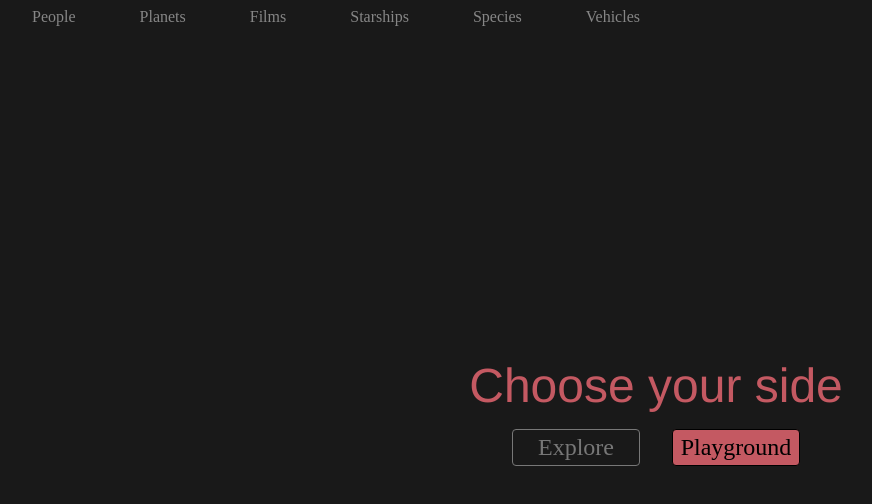
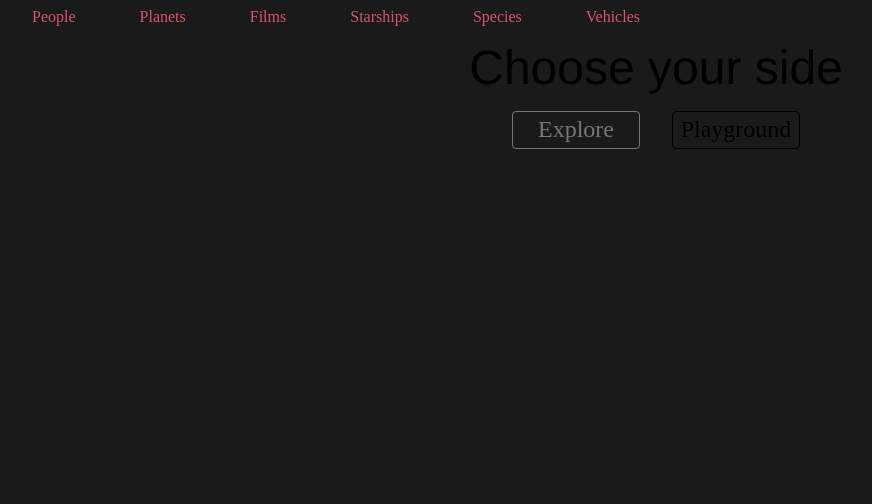
Before and after one commit to marcosfede/swapiql, a Next.js app in the folder client-next/: page / in a window 1280 px wide. Shown: the top 504 px of the page, without its empty margins (304-1176 px from the left). Built offline with nearby package versions, Linux system fonts and the light colour scheme.

Commit message:
base global css for colors

```diff
--- a/client-next/styles/global.styles.ts
+++ b/client-next/styles/global.styles.ts
@@ -1,22 +1,44 @@
 import css from 'styled-jsx/css'
 
 export default css`
-  body {
-    background: #191919;
-  }
-  html,
-  body,
-  #__next {
-    height: 100%;
+  :root {
+    --main-bg-color: #1a1a1a;
+    --main-fg-color: #b3b3b3;
+    --primary-color: #d95468;
+    --secondary-color: #499bfc;
+    --secondary-fg-color: #a0b3c6;
   }
 
-  .grey {
-    --grey: #868686;
-    color: var(--grey);
+  @font-face {
+    font-family: 'starjedi';
+    src: url('/static/Starjedi.ttf');
   }
-  .salmon {
-    --salmon: #c45962;
-    color: var(--salmon);
+
+  html,
+  body {
+    background-color: var(--main-bg-color);
   }
-  .bg--salmon { background-color: #c45962}
+
+  a {
+    color: var(--primary-color);
+    text-decoration: none;
+  }
+
+  .text-primary {
+    color: var(--primary-color);
+  }
+
+  .text-secondary {
+    color: var(--secondary-color) !important;
+  }
+
+  .bg-primary {
+    background-color: var(--primary-color);
+    color: var(--main-bg-color);
+  }
+
+  .bg-secondary {
+    background-color: var(--primary-color);
+    color: var(--main-bg-color);
+  }
 `
```
